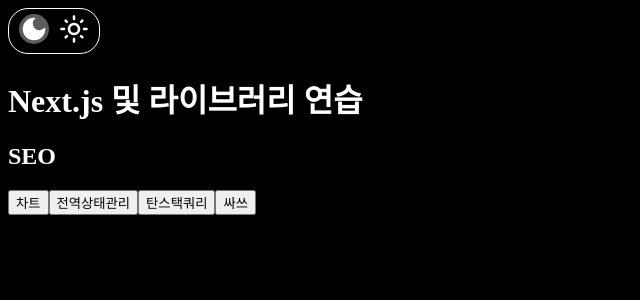
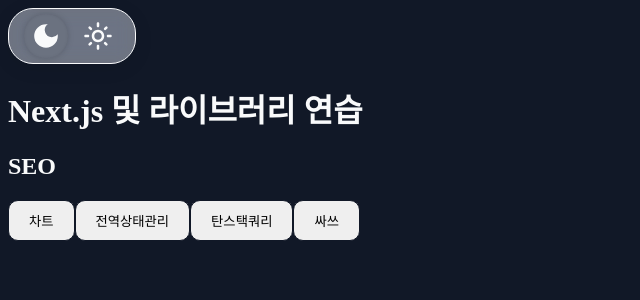
Before and after one commit to maijjoo/ruic, a Next.js app: page / in a window 1280 px wide. Both pictures are taken after a click on the icon 34 px from the left and 29 px from the top of the page. Shown: the top 300 px of the page, without its empty margins (0-640 px from the left). Built offline with nearby package versions, Linux system fonts and the light colour scheme.

Commit message:
feat: resolve hydration

```diff
--- a/next.config.mjs
+++ b/next.config.mjs
@@ -1,4 +1,12 @@
 /** @type {import('next').NextConfig} */
-const nextConfig = {};
+const nextConfig = {
+  reactStrictMode: true,
+  webpack(config, { dev }) {
+    if (dev) {
+      config.cache = false;
+    }
+    return config;
+  },
+};
 
 export default nextConfig;
--- a/package.json
+++ b/package.json
@@ -3,7 +3,7 @@
   "version": "0.1.0",
   "private": true,
   "scripts": {
-    "dev": "next dev --turbopack",
+    "dev": "next dev",
     "build": "next build",
     "start": "next start",
     "lint": "next lint"
@@ -26,6 +26,7 @@
     "@eslint/eslintrc": "^3",
     "eslint": "^9",
     "eslint-config-next": "15.4.6",
+    "eslint-plugin-import": "^2.32.0",
     "sass": "^1.90.0"
   }
 }
--- a/src/app/globals.scss
+++ /dev/null
@@ -1,35 +0,0 @@
-.dark {
-  background-color: black;
-  color: white;
-
-  svg {
-    fill: white;
-  }
-
-  .darkModeToggle {
-    border: 1px solid white;
-
-    .active {
-      background-color: rgb(92, 92, 92);
-      border-radius: 20px;
-    }
-  }
-}
-
-svg {
-  cursor: pointer;
-}
-
-.darkModeToggle {
-  display: flex;
-  gap: 10px;
-  padding: 5px 10px;
-  width: fit-content;
-  border: 1px solid black;
-  border-radius: 20px;
-
-  .active {
-    background-color: rgb(136, 136, 136);
-    border-radius: 20px;
-  }
-}
--- a/src/app/layout.js
+++ b/src/app/layout.js
@@ -1,4 +1,5 @@
-import "./globals.scss";
+import { Geist, Geist_Mono } from "next/font/google";
+import "../styles/globals.scss";
 import DarkModeProvider from "@/components/common/DarkModeProvider";
 
 export const metadata = {
@@ -6,10 +7,22 @@
   description: "Next.js 연습하는 프로젝트입니다.",
 };
 
+const geistSans = Geist({
+  variable: "--font-geist-sans",
+  subsets: ["latin"],
+});
+
+const geistMono = Geist_Mono({
+  variable: "--font-geist-mono",
+  subsets: ["latin"],
+});
+
 const RootLayout = ({ children }) => {
   return (
-    <html lang="ko">
-      <DarkModeProvider>{children}</DarkModeProvider>
+    <html lang="ko" className={`${geistSans.variable} ${geistMono.variable}`}>
+      <body>
+        <DarkModeProvider>{children}</DarkModeProvider>
+      </body>
     </html>
   );
 };
--- a/src/components/common/DarkModeController.jsx
+++ b/src/components/common/DarkModeController.jsx
@@ -1,6 +1,6 @@
 "use client";
 
-import useDarkModeStore from "@/stores/useDarkModeStore";
+import { useHydratedDarkMode } from "@/stores/useDarkModeStore";
 import {
   MdDarkMode,
   MdLightMode,
@@ -9,20 +9,21 @@
 } from "react-icons/md";
 
 const DarkModeController = () => {
-  const isDarkMode = useDarkModeStore((state) => state.isDarkMode);
-  const toggleDarkMode = useDarkModeStore((state) => state.toggleDarkMode);
+  const { isDarkMode, toggleDarkMode, hasHydrated } = useHydratedDarkMode();
+
+  if (!hasHydrated) return null;
 
   const getIcons = () => {
     let icons = [];
     if (isDarkMode)
       icons = [
-        <MdDarkMode className="active" size={30} />,
+        <MdDarkMode size={30} key={"active"} />,
         <MdOutlineLightMode size={30} onClick={() => toggleDarkMode()} />,
       ];
     else
       icons = [
         <MdOutlineDarkMode size={30} onClick={() => toggleDarkMode()} />,
-        <MdLightMode className="active" size={30} />,
+        <MdLightMode size={30} key={"active"} />,
       ];
     return icons;
   };
@@ -31,7 +32,7 @@
     <nav>
       <div className="darkModeToggle">
         {getIcons().map((icon, idx) => (
-          <span className="toggleIcon" key={idx}>
+          <span className={`toggleIcon ${icon.key}`} key={idx}>
             {icon}
           </span>
         ))}
--- a/src/components/common/DarkModeProvider.jsx
+++ b/src/components/common/DarkModeProvider.jsx
@@ -1,30 +1,27 @@
 "use client";
 
-import useDarkModeStore from "@/stores/useDarkModeStore";
+import { useHydratedDarkMode } from "@/stores/useDarkModeStore";
+import { useEffect } from "react";
 import DarkModeController from "./DarkModeController";
-import { Geist, Geist_Mono } from "next/font/google";
-
-const geistSans = Geist({
-  variable: "--font-geist-sans",
-  subsets: ["latin"],
-});
-
-const geistMono = Geist_Mono({
-  variable: "--font-geist-mono",
-  subsets: ["latin"],
-});
 
 const DarkModeProvider = ({ children }) => {
-  const isDarkMode = useDarkModeStore((state) => state.isDarkMode);
+  const { isDarkMode, hasHydrated } = useHydratedDarkMode();
+
+  useEffect(() => {
+    if (hasHydrated) {
+      if (isDarkMode) {
+        document.documentElement.classList.add("dark");
+      } else {
+        document.documentElement.classList.remove("dark");
+      }
+    }
+  }, [isDarkMode, hasHydrated]);
+
   return (
-    <body
-      className={`${geistSans.variable} ${geistMono.variable} ${
-        isDarkMode ? "dark" : ""
-      }`}
-    >
+    <>
       <DarkModeController />
       {children}
-    </body>
+    </>
   );
 };
 
--- a/src/stores/useDarkModeStore.js
+++ b/src/stores/useDarkModeStore.js
@@ -1,28 +1,48 @@
-"use client";
+import { create } from "zustand";
+import { useEffect, useState } from "react";
 
-import { create } from "zustand";
-
-const getInitialDarkMode = () => {
-  const saved = localStorage.getItem("isDarkMode");
-  if (saved !== null) return JSON.parse(saved);
-  return (
-    window.matchMedia &&
-    window.matchMedia("(prefers-color-scheme: dark)").matches
-  );
-};
-
+// Zustand 스토어: 초기 상태는 하이드레이션 오류를 피하기 위해 false로 설정
+// setState 함수를 반환하여 외부에서 접근할 수 있도록 만듭니다.
 const useDarkModeStore = create((set) => ({
-  isDarkMode: getInitialDarkMode(),
+  isDarkMode: false, // 서버와 클라이언트에서 일치하는 초기값
   toggleDarkMode: () =>
     set((state) => {
       const newValue = !state.isDarkMode;
-      localStorage.setItem("isDarkMode", newValue);
+      if (typeof window !== "undefined") {
+        localStorage.setItem("isDarkMode", newValue);
+      }
       return { isDarkMode: newValue };
     }),
   setDarkMode: (value) => {
-    localStorage.setItem("isDarkMode", value);
+    if (typeof window !== "undefined") {
+      localStorage.setItem("isDarkMode", value);
+    }
     set({ isDarkMode: value });
   },
 }));
 
+// 하이드레이션이 완료된 후에만 localStorage 값을 읽는 커스텀 훅
+export const useHydratedDarkMode = () => {
+  const { setDarkMode, ...store } = useDarkModeStore();
+  const [hasHydrated, setHasHydrated] = useState(false);
+
+  useEffect(() => {
+    // 이펙트는 클라이언트에서만 실행
+    if (typeof window !== "undefined") {
+      const saved = localStorage.getItem("isDarkMode");
+      const initialMode =
+        saved !== null
+          ? JSON.parse(saved)
+          : window.matchMedia("(prefers-color-scheme: dark)").matches;
+
+      // setDarkMode 함수를 사용하여 스토어의 상태를 업데이트합니다.
+      setDarkMode(initialMode);
+      setHasHydrated(true);
+    }
+  }, [setDarkMode]); // useEffect의 의존성 배열에 setDarkMode를 추가합니다.
+
+  // 하이드레이션 상태와 스토어의 상태를 함께 반환합니다.
+  return { ...store, hasHydrated };
+};
+
 export default useDarkModeStore;
--- /dev/null
+++ b/src/styles/_base.scss
@@ -0,0 +1,78 @@
+.dark {
+  background-color: var(--color-neutral-dark);
+  color: var(--color-neutral-light);
+
+  svg {
+    fill: var(--color-neutral-light);
+  }
+
+  .darkModeToggle {
+    border: 1px solid var(--color-neutral-light);
+
+    .active {
+      background-color: var(--color-neutral-medium);
+      border-radius: 20px;
+    }
+  }
+}
+
+svg {
+  cursor: pointer;
+}
+
+button {
+  padding: 10px 20px;
+  border: 1px solid var(--color-neutral-dark);
+  border-radius: 10px;
+  cursor: pointer;
+}
+.darkModeToggle {
+  display: flex;
+  align-items: center;
+  gap: 10px;
+  padding: 6px 16px;
+  width: fit-content;
+  border-radius: 25px;
+  border: 1px solid rgba(0, 0, 0, 0.15); /* 라이트 모드에서 잘 보이도록 진한 테두리 */
+  background: rgba(255, 255, 255, 0.4); /* 조금 더 불투명 */
+  backdrop-filter: blur(10px) saturate(180%);
+  -webkit-backdrop-filter: blur(10px) saturate(180%);
+  box-shadow: 0 4px 20px rgba(0, 0, 0, 0.08);
+  color: #222; /* 글자색 진하게 */
+  cursor: pointer;
+  transition: all 0.3s ease;
+
+  &:hover {
+    background: rgba(255, 255, 255, 0.55); /* hover 시 더 선명 */
+    transform: translateY(-2px);
+    box-shadow: 0 6px 24px rgba(0, 0, 0, 0.12);
+  }
+
+  .toggleIcon {
+    display: flex;
+    justify-content: center;
+    align-items: center;
+    padding: 6px;
+    font-size: 1.2rem;
+    transition: all 0.3s ease;
+  }
+
+  .active {
+    background: rgba(0, 0, 0, 0.08); /* active 배경 살짝 어둡게 */
+    border-radius: 50%;
+    box-shadow: 0 0 6px rgba(0, 0, 0, 0.15), inset 0 0 3px rgba(0, 0, 0, 0.08);
+    transform: scale(1.05);
+  }
+
+  &.dark {
+    background: rgba(0, 0, 0, 0.3);
+    border: 1px solid rgba(255, 255, 255, 0.15);
+    color: #fff;
+
+    .active {
+      background: rgba(255, 255, 255, 0.15);
+      box-shadow: 0 0 8px rgba(255, 255, 255, 0.3),
+        inset 0 0 4px rgba(255, 255, 255, 0.2);
+    }
+  }
+}
--- /dev/null
+++ b/src/styles/_mixins.scss
@@ -0,0 +1,17 @@
+@mixin tabletSize {
+  @media (max-width: 1279px) {
+    @content;
+  }
+}
+
+@mixin phoneSize {
+  @media (max-width: 767px) {
+    @content;
+  }
+}
+
+@mixin miniSize {
+  @media (max-width: 479px) {
+    @content;
+  }
+}
--- /dev/null
+++ b/src/styles/_variables.scss
@@ -0,0 +1,36 @@
+:root {
+  /* 기존 컬러 */
+  --color-primary: #3b82f6;
+  --color-secondary: #f97316;
+  --color-neutral-light: #f9fafb;
+  --color-neutral-medium: #6b7280;
+  --color-neutral-dark: #111827;
+
+  /* 추가 컬러 변수 */
+  --color-success: #22c55e;
+  --color-error: #ef4444;
+  --color-warning: #fbbf24;
+  --color-info: #3b82f6;
+
+  /* 보더 색상 */
+  --border-light: #e5e7eb;
+  --border-medium: #d1d5db;
+
+  /* 그림자 */
+  --shadow-light: rgba(0, 0, 0, 0.05);
+  --shadow-medium: rgba(0, 0, 0, 0.1);
+
+  /* 폰트 사이즈 */
+  --font-size-xs: 0.75rem;
+  --font-size-sm: 0.875rem;
+  --font-size-md: 1rem;
+  --font-size-lg: 1.125rem;
+  --font-size-xl: 1.25rem;
+
+  /* 스페이싱 (간격) */
+  --spacing-xs: 4px;
+  --spacing-sm: 8px;
+  --spacing-md: 16px;
+  --spacing-lg: 24px;
+  --spacing-xl: 32px;
+}
--- /dev/null
+++ b/src/styles/globals.scss
@@ -0,0 +1,3 @@
+@import "./variables";
+@import "./base";
+@import "./mixins";
```
Also changed, not shown: eslint.config.mjs (+16 -1 lines), 1 other file (tests, documents, lock files or other folders).
